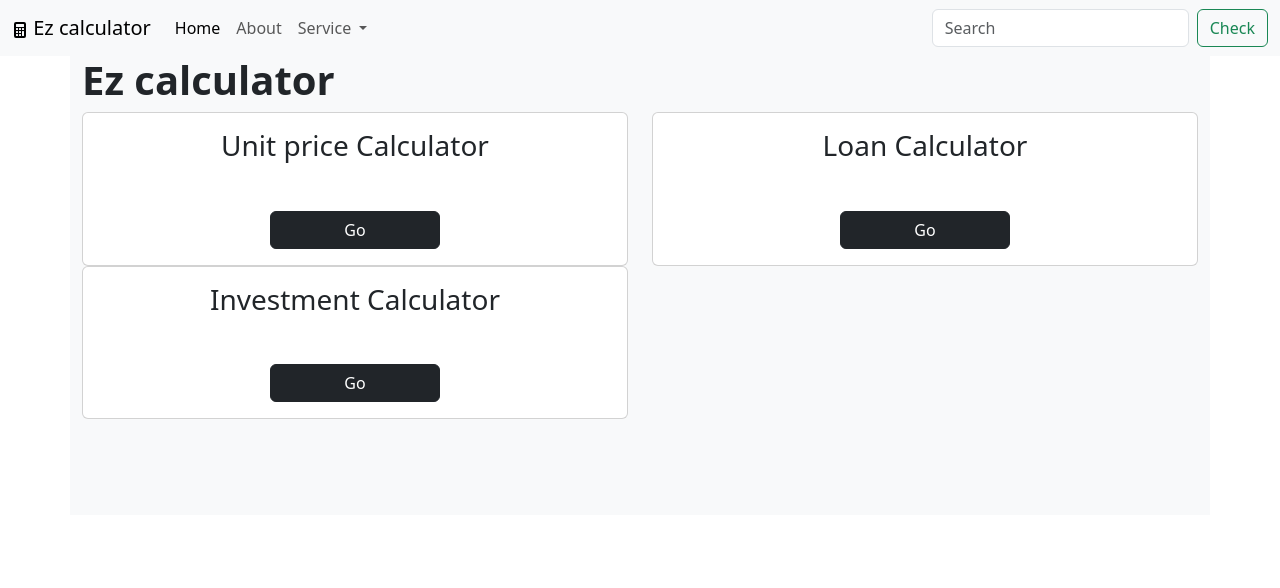
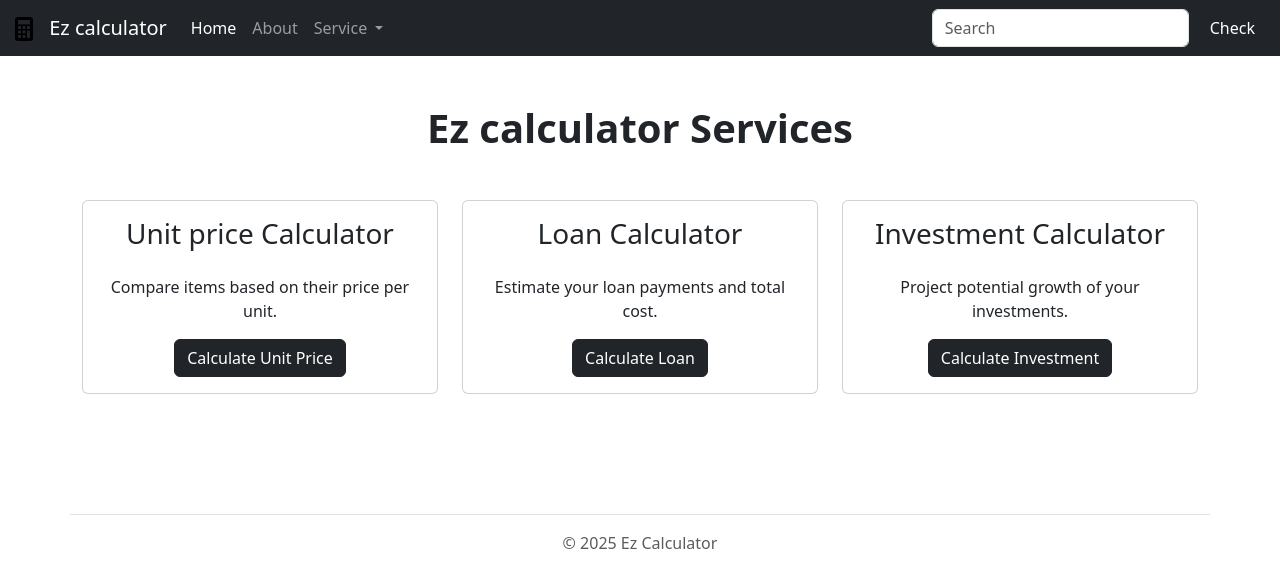
Before and after one commit to peemphotps/ez-calculator, a plain HTML site: page index.html in a window 1280 px wide. Drawn offline with nearby package versions, Linux system fonts and the light colour scheme.

Commit message:
fix home layout

```diff
--- a/index.html
+++ b/index.html
@@ -5,22 +5,30 @@
     <meta name="viewport" content="width=device-width, initial-scale=1.0" />
     <title>Great's Ez calculator</title>
     <link
-      href="https://cdn.jsdelivr.net/npm/bootstrap@5.3.0-alpha2/dist/css/bootstrap.min.css"
+        href="https://cdn.jsdelivr.net/npm/bootstrap@5.3.3/dist/css/bootstrap.min.css"
         rel="stylesheet"
-      integrity="sha384-aFq/bzH65dt+w6FI2ooMVUpc+21e0SRygnTpmBvdBgSdnuTN7QbdgL+OapgHtvPp"
+        integrity="sha384-QWTKZyjpPEjISv5WaRU9OFeRpok6YctnYmDr5pNlyT2bRjXh0JMhjY6hW+ALEwIH"
         crossorigin="anonymous"
     />
     <link rel="stylesheet" href="./styles.css" />
+    <style>
+      /* Optional: Add minor custom styles here or in styles.css if needed */
+      .navbar-brand img {
+          /* Ensures icon aligns nicely with text */
+          margin-right: 0.5rem;
+          vertical-align: text-bottom; /* Adjust as needed */
+          height: 24px; /* Example height */
+          width: auto;
+      }
+    </style>
 </head>
 
 <body>
-    <nav class="navbar navbar-expand-lg bg-body-tertiary">
+    <nav class="navbar navbar-expand-lg navbar-dark bg-dark">
         <div class="container-fluid">
-        <a class="navbar-brand" href="#"
-          ><img src="./image/calculator-fill.svg" alt="calculator icon" /> Ez
-          calculator</a
-        >
-
+            <a class="navbar-brand" href="#">
+                <img src="./image/calculator-fill.svg" alt="calculator icon" /> Ez calculator
+            </a>
             <button
                 class="navbar-toggler"
                 type="button"
@@ -35,9 +43,7 @@
             <div class="collapse navbar-collapse" id="navbarSupportedContent">
                 <ul class="navbar-nav me-auto mb-2 mb-lg-0">
                     <li class="nav-item">
-              <a class="nav-link active" aria-current="page" href="./index.html"
-                >Home</a
-              >
+                        <a class="nav-link active" aria-current="page" href="./index.html">Home</a>
                     </li>
                     <li class="nav-item">
                         <a class="nav-link" href="#">About</a>
@@ -52,24 +58,21 @@
                         >
                             Service
                         </a>
-              <ul class="dropdown-menu">
+                        <ul class="dropdown-menu dropdown-menu-dark">
                             <li>
-                  <a
-                    class="dropdown-item"
-                    href="./unitCalculator/unitCal.html"
-                    id="unit-cal-dropdown"
-                    >Unit price calculator</a
-                  >
+                                <a class="dropdown-item" href="./unitCalculator/unitCal.html" id="unit-cal-dropdown">
+                                    Unit price calculator
+                                </a>
                             </li>
                             <li>
-                  <a class="dropdown-item" href="./loanCalculator/loanCal.html"
-                    >Loan calculator</a
-                  >
+                                <a class="dropdown-item" href="./loanCalculator/loanCal.html">
+                                    Loan calculator
+                                </a>
                             </li>
                             <li>
-                  <a class="dropdown-item" href="./investmentCalculator/investCal.html"
-                    >Investment calculator</a
-                  >
+                                <a class="dropdown-item" href="./investmentCalculator/investCal.html">
+                                    Investment calculator
+                                </a>
                             </li>
                             <li><hr class="dropdown-divider" /></li>
                             <li>
@@ -85,75 +88,74 @@
                         placeholder="Search"
                         aria-label="Search"
                     />
-            <button class="btn btn-outline-success" type="submit">Check</button>
+                    <button class="btn btn-dark" type="submit">Check</button>
                 </form>
             </div>
         </div>
     </nav>
 
-    <div class="container bg-light" id="unit-price-calculator-div">
-      <h2 class="display-6 fw-bold">Ez calculator</h2>
-      <div class="row">
-        <div class="col-sm-6 mb-3 mb-sm-0">
-          <div class="card">
-            <div class="card-body">
-              <h3 class="card-title col-xs-1 text-center">
+    <main class="container py-5">
+        <h2 class="display-6 fw-bold text-center mb-5">Ez calculator Services</h2>
+
+        <div class="row g-4">
+
+            <div class="col-lg-4 col-md-6 mb-4">
+                <div class="card h-100">
+                    <div class="card-body d-flex flex-column">
+                        <h3 class="card-title text-center">
                             Unit price Calculator
                         </h3>
-              <div class="text-center mt-5">
-                <button
-                  class="btn frist-submit-btn btn-dark col-4"
-                  type="button"
-                  id="unitCal-button-submit-item1"
-                >
-                  <a class="dropdown-item" href="./unitCalculator/unitCal.html"
-                    >Go</a
-                  >
-                </button>
-              </div>
-            </div>
-          </div>
-        </div>
-        <div class="col-sm-6">
-          <div class="card">
-            <div class="card-body">
-              <h3 class="card-title col-xs-1 text-center">Loan Calculator</h3>
-              <div class="text-center mt-5">
-                <button
-                  class="btn btn-dark second-submit-btn col-4"
-                  type="button"
-                  id="unitCal-button-submit-item2"
-                >
-                  <a class="dropdown-item" href="./loanCalculator/loanCal.html"
-                    >Go</a
-                  >
-                </button>
-              </div>
-            </div>
-          </div>
-        </div>
-        <div class="col-sm-6">
-          <div class="card">
-            <div class="card-body">
-              <h3 class="card-title col-xs-1 text-center">Investment Calculator</h3>
-              <div class="text-center mt-5">
-                <button
-                  class="btn btn-dark second-submit-btn col-4"
-                  type="button"
-                  id="unitCal-button-submit-item2"
-                >
-                  <a class="dropdown-item" href="./investmentCalculator/investCal.html"
-                    >Go</a
-                  >
-                </button>
-              </div>
+                        <p class="card-text text-center mt-3 flex-grow-1">
+                            Compare items based on their price per unit.
+                        </p>
+                        <div class="text-center mt-auto">
+                            <a href="./unitCalculator/unitCal.html" class="btn btn-dark">
+                                Calculate Unit Price
+                            </a>
                         </div>
                     </div>
                 </div>
             </div>
 
-      <div class="container container-fluid py-5"></div>
+            <div class="col-lg-4 col-md-6 mb-4">
+                <div class="card h-100">
+                    <div class="card-body d-flex flex-column">
+                        <h3 class="card-title text-center">Loan Calculator</h3>
+                         <p class="card-text text-center mt-3 flex-grow-1">
+                            Estimate your loan payments and total cost.
+                        </p>
+                        <div class="text-center mt-auto">
+                            <a href="./loanCalculator/loanCal.html" class="btn btn-dark">
+                                Calculate Loan
+                            </a>
                         </div>
+                    </div>
+                </div>
+            </div>
+
+            <div class="col-lg-4 col-md-6 mb-4">
+                <div class="card h-100">
+                     <div class="card-body d-flex flex-column">
+                        <h3 class="card-title text-center">Investment Calculator</h3>
+                        <p class="card-text text-center mt-3 flex-grow-1">
+                            Project potential growth of your investments.
+                        </p>
+                        <div class="text-center mt-auto">
+                            <a href="./investmentCalculator/investCal.html" class="btn btn-dark">
+                                Calculate Investment
+                            </a>
+                        </div>
+                    </div>
+                </div>
+            </div>
+
+        </div>
+
+    </main>
+
+    <footer class="container mt-5 py-3 text-center text-muted border-top">
+        &copy; 2025 Ez Calculator
+    </footer>
 
     <script
         src="https://cdn.jsdelivr.net/npm/bootstrap@5.3.3/dist/js/bootstrap.bundle.min.js"
```
Lines whose indentation alone changed are shown as unchanged.
